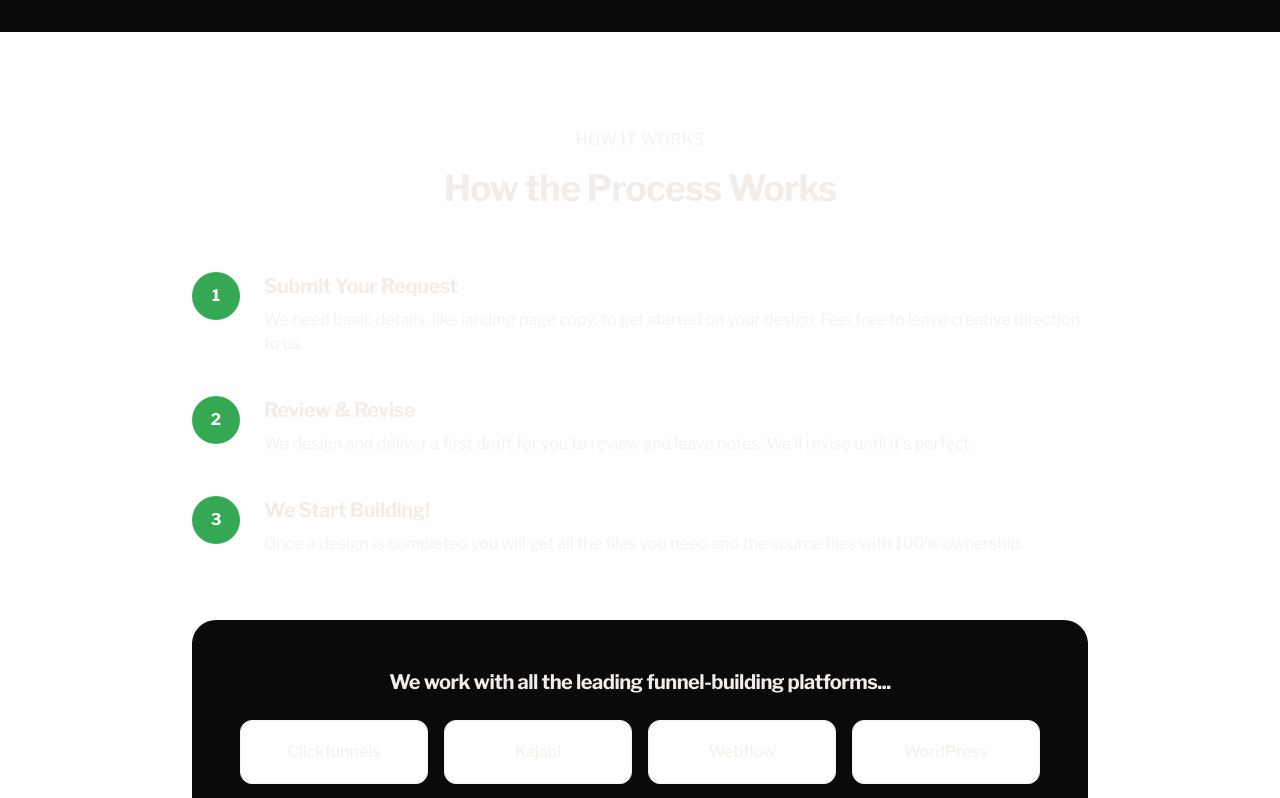
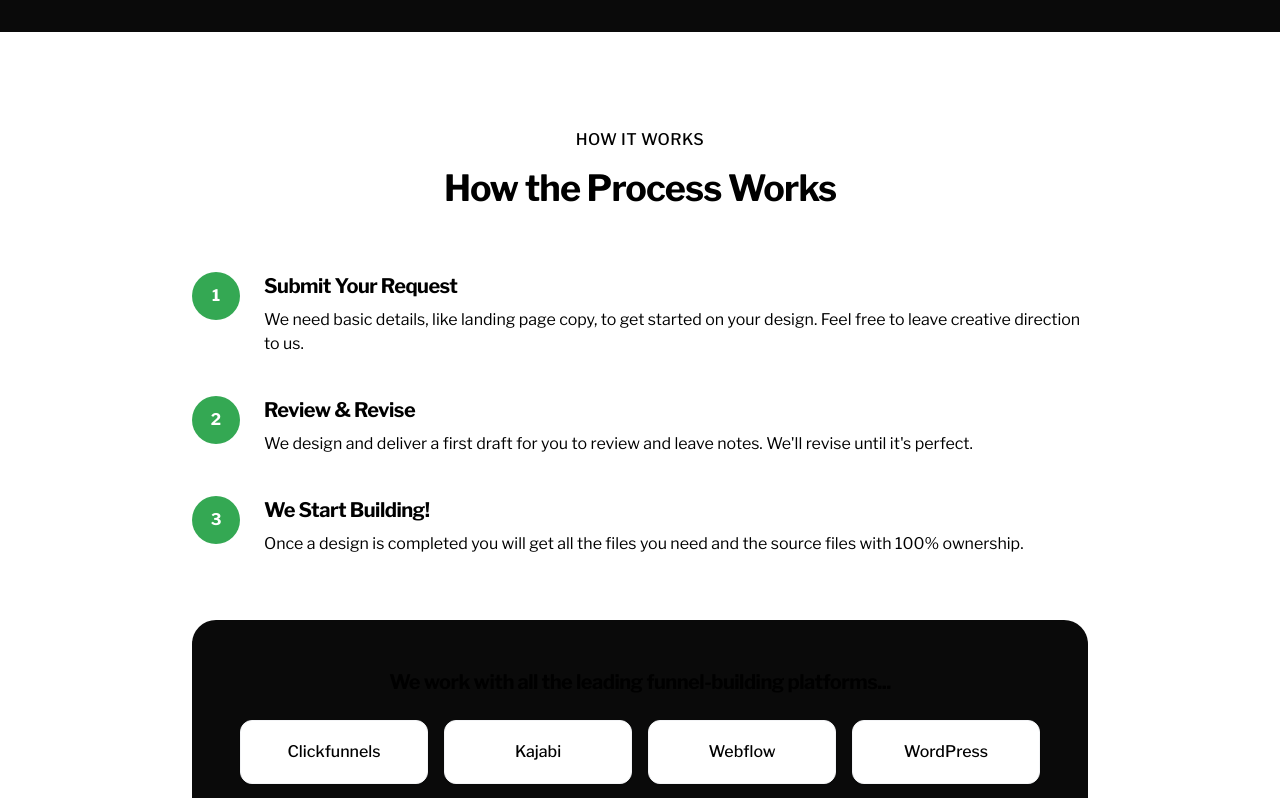
Before and after one commit to hanzoai/agency, a React (Vite) app: page / in a window 1280 px wide. Shown: the part 4440-5238 px from the top of the page. Built offline with nearby package versions, Linux system fonts and the light colour scheme.

Commit message:
Update text color to black
Changed the color of all non-white text to black.

```diff
--- a/src/components/Process.tsx
+++ b/src/components/Process.tsx
@@ -6,10 +6,10 @@ const Process = () => {
     <section id="how-it-works" className="section-padding bg-white">
       <div className="container-custom">
         <div className="text-center max-w-3xl mx-auto mb-16">
-          <div className="mb-4 text-primary/70 font-medium uppercase tracking-wide reveal">
+          <div className="mb-4 text-black font-medium uppercase tracking-wide reveal">
             How It Works
           </div>
-          <h2 className="text-3xl md:text-4xl font-bold mb-6 reveal">
+          <h2 className="text-3xl md:text-4xl font-bold mb-6 text-black reveal">
             How the Process Works
           </h2>
         </div>
@@ -21,8 +21,8 @@ const Process = () => {
                 1
               </div>
               <div>
-                <h3 className="text-xl font-bold mb-2">Submit Your Request</h3>
-                <p className="text-primary/80">
+                <h3 className="text-xl font-bold mb-2 text-black">Submit Your Request</h3>
+                <p className="text-black">
                   We need basic details, like landing page copy, to get started on your design. Feel free to leave creative direction to us.
                 </p>
               </div>
@@ -33,8 +33,8 @@ const Process = () => {
                 2
               </div>
               <div>
-                <h3 className="text-xl font-bold mb-2">Review & Revise</h3>
-                <p className="text-primary/80">
+                <h3 className="text-xl font-bold mb-2 text-black">Review & Revise</h3>
+                <p className="text-black">
                   We design and deliver a first draft for you to review and leave notes. We'll revise until it's perfect.
                 </p>
               </div>
@@ -45,8 +45,8 @@ const Process = () => {
                 3
               </div>
               <div>
-                <h3 className="text-xl font-bold mb-2">We Start Building!</h3>
-                <p className="text-primary/80">
+                <h3 className="text-xl font-bold mb-2 text-black">We Start Building!</h3>
+                <p className="text-black">
                   Once a design is completed you will get all the files you need and the source files with 100% ownership.
                 </p>
               </div>
@@ -55,7 +55,7 @@ const Process = () => {
         </div>
 
         <div className="mt-16 p-8 md:p-12 bg-beige-50 rounded-3xl max-w-4xl mx-auto">
-          <h3 className="text-xl font-bold mb-4 text-center reveal">We work with all the leading funnel-building platforms...</h3>
+          <h3 className="text-xl font-bold mb-4 text-center text-black reveal">We work with all the leading funnel-building platforms...</h3>
 
           <div className="grid grid-cols-2 sm:grid-cols-3 md:grid-cols-4 gap-4 mt-6">
             {['Clickfunnels', 'Kajabi', 'Webflow', 'WordPress', 'Shopify', 'Wix', 'Unbounce', 'Leadpages'].map((platform, index) => (
@@ -64,7 +64,7 @@ const Process = () => {
                 className="bg-white p-4 rounded-xl flex items-center justify-center shadow-sm border border-gray-100 h-16 reveal"
                 style={{animationDelay: `${index * 0.05}s`}}
               >
-                <span className="font-medium text-primary/80">{platform}</span>
+                <span className="font-medium text-black">{platform}</span>
               </div>
             ))}
           </div>
```
